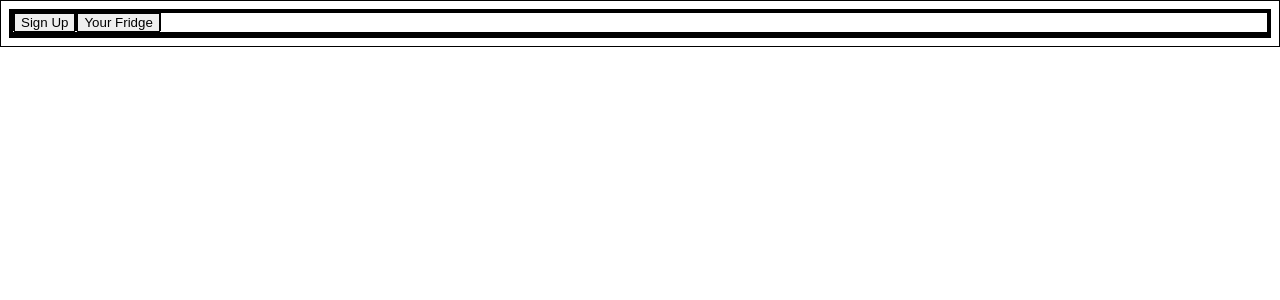
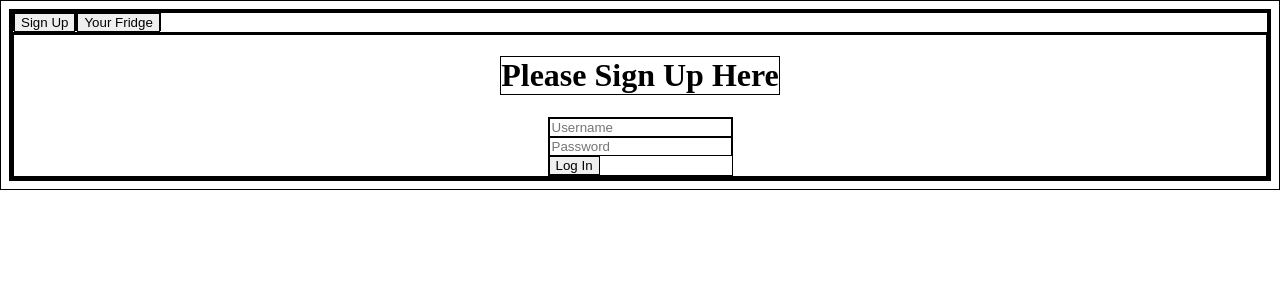
Before and after one commit to ReinforcementPikachu/OhWowOhNo, a React app: page /signup in a window 1280 px wide. Shown: the top 300 px of the page. Built offline with nearby package versions, Linux system fonts and the light colour scheme.

Commit message:
fixing up sign-up page

```diff
--- a/client/containers/SignUp.jsx
+++ b/client/containers/SignUp.jsx
@@ -26,6 +26,7 @@ const SignUp = () => {
             alert('Looks like that username already exists, please try to log in again')
             dispatch(userInDatabase())
         }
+    }
         // console.log(newUsername,'state of username after')
         // console.log(newId, 'state of id after')
         // axios.post('/api/user', {
@@ -50,6 +51,7 @@ const SignUp = () => {
                 placeholder = 'Username'
                 id = 'signInUsername'>
             </input>
+            <br></br>
             <input
                 className= 'password'
                 name = 'password'
@@ -60,13 +62,10 @@ const SignUp = () => {
             <br></br>
                 <button type='submit'>Log In</button>
             </form>
-            {/* {authenticated && (
+            {error && (
                 <Navigate to= "/login" replace = {true}/>
-            )} {error && (
-                <Navigate to="/login" replace={true} />
-            )} */}
+            )}
         </div>
     )
-  }
 }
 export default SignUp;
--- a/client/features/userSlice.js
+++ b/client/features/userSlice.js
@@ -25,7 +25,7 @@ export const userSlice = createSlice({
             state.authenticated = false
         },
         newUser: (state) => {
-            state.authenticated = true
+            state.error = true;
         },
         userInDatabase: (state,action) => {
             state.error = true,
```
